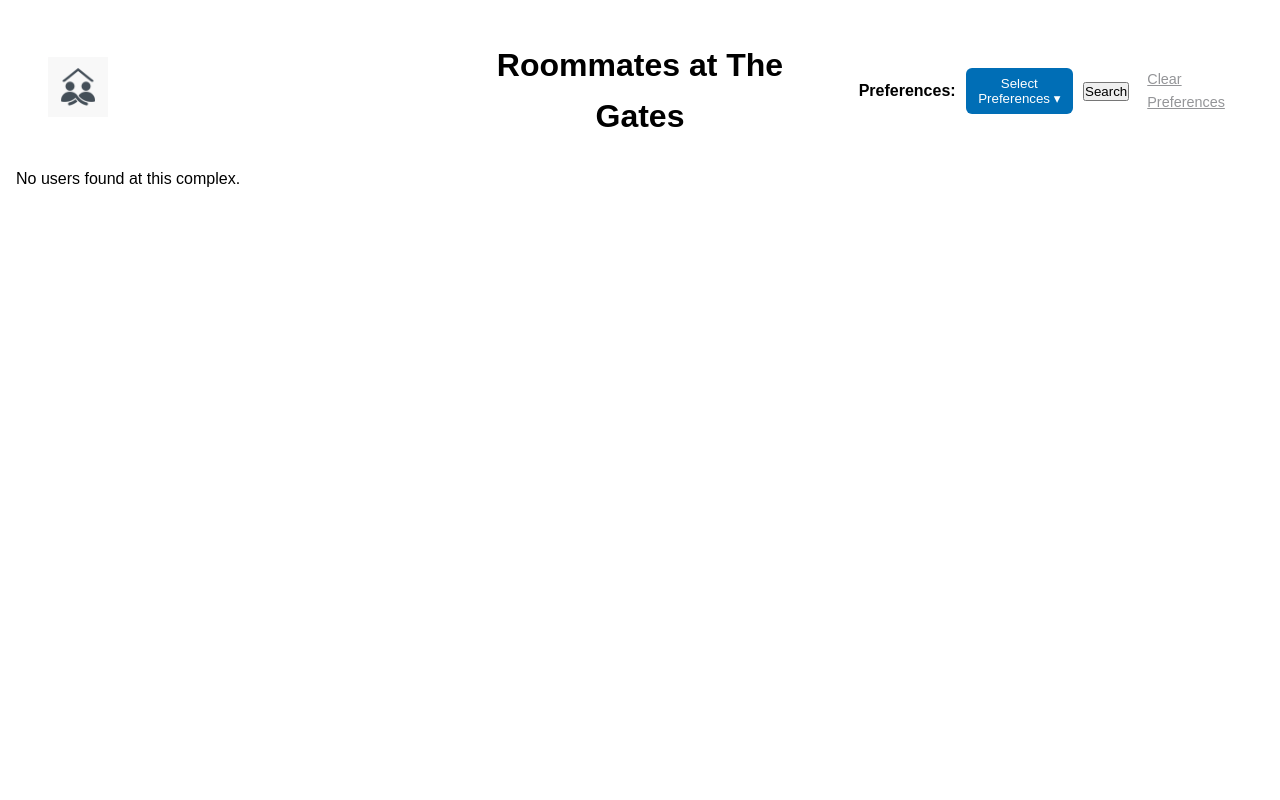
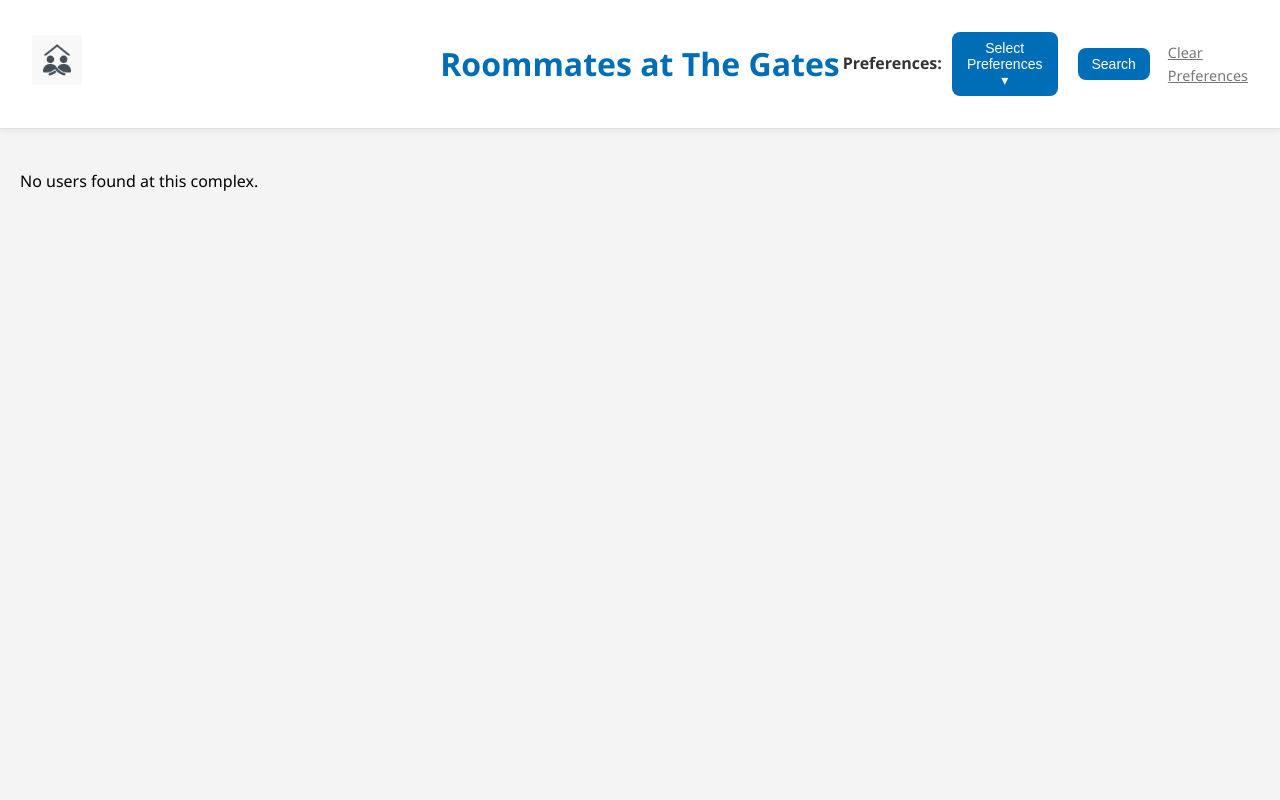
Before and after one commit to mtracy909/Roommate-Matcher, a Flask app: page /search/gates in a window 1280 px wide. Run offline with Flask 3, Linux system fonts and the light colour scheme; the visitor is signed in with stand-in values (Sample User, id 1); data comes from the database, SQL or seed files in the repository.

Commit message:
styled the search results a little bit more

```diff
--- a/flask_dem0/app/static/search_results.css
+++ b/flask_dem0/app/static/search_results.css
@@ -1,169 +1,195 @@
-/* Color Variables */
-:root {
-  --primary-blue: #006EB6;
-  --black: #000000;
-  --white: #FFFFFF;
-  --gray: #949598;
+/* General Page Styles */
+body {
+  font-family: 'Segoe UI', Tahoma, Geneva, Verdana, sans-serif;
+  background-color: #f4f4f4;
+  margin: 0;
+  padding: 0;
 }
 
-/* Title (centered via header layout) */
-main h1 {
-  color: var(--black);
-  font-size: 2rem;
-  margin: 0;
-}
-
-/* Header container (logo | heading | filters) */
+/* Header container */
 .search-header {
   display: flex;
   justify-content: space-between;
   align-items: center;
-  padding: 1.5rem 2rem;
-  gap: 2rem;
-  flex-wrap: nowrap;
+  padding: 2rem;
+  background-color: #ffffff;
+  border-bottom: 1px solid #ddd;
+  box-shadow: 0 2px 6px rgba(0, 0, 0, 0.05);
 }
 
-/* Individual sections */
+/* Header sections */
 .header-section {
   flex: 1;
 }
 
-.center-heading {
+.logo img {
+  height: 50px;
+  cursor: pointer;
+}
+
+.center-heading h1 {
+  margin: 0;
+  font-size: 2rem;
+  color: #006EB6;
   text-align: center;
 }
 
-.logo img {
-  width: 60px;
-  height: auto;
-  cursor: pointer;
-}
-
-/* Profile container */
-.profile-grid {
-  display: flex;
-  flex-wrap: wrap;
-  gap: 1.5rem;
-  justify-content: center;
-  margin-top: 2rem;
-}
-
-/* Profile card */
-.profile-card {
-  background-color: var(--white);
-  border-radius: 10px;
-  box-shadow: 0 2px 6px rgba(0,0,0,0.1);
-  padding: 1.5rem;
-  width: 280px;
-  transition: transform 0.2s ease, box-shadow 0.2s ease;
-}
-
-.profile-card:hover {
-  transform: translateY(-5px);
-  box-shadow: 0 6px 15px rgba(0,0,0,0.15);
-}
-
-/* Username style */
-.username {
-  font-weight: normal;
-  color: var(--gray);
-  font-size: 0.9rem;
-}
-
-/* Preferences list */
-.prefs-list {
-  list-style: none;
-  padding-left: 0;
-  display: flex;
-  flex-wrap: wrap;
-  gap: 6px;
-  margin-top: 5px;
-}
-
-.prefs-list li {
-  background-color: #f0f0f0;
-  padding: 4px 10px;
-  border-radius: 5px;
-  font-size: 0.85rem;
-  color: var(--black);
-}
-
-/* Connect button */
-.connect-btn {
-  margin-top: 1rem;
-  padding: 10px 16px;
-  background-color: var(--primary-blue);
-  color: var(--white);
-  border: none;
-  border-radius: 6px;
-  cursor: pointer;
-  transition: background-color 0.3s ease, transform 0.2s ease;
-}
-
-.connect-btn:hover {
-  background-color: #00529a;
-  transform: translateY(-2px);
-}
-
-/* Filter form inline layout */
+/* Filter form */
 .filter-form-inline {
   display: flex;
   align-items: center;
-  gap: 10px;
   justify-content: flex-end;
   flex-wrap: nowrap;
+  gap: 10px;
 }
 
 .filter-form-inline label {
+  font-size: 1rem;
+  color: #333;
   margin: 0;
 }
 
-/* Dropdown button */
 #dropdown-button {
-  background-color: var(--primary-blue);
-  color: var(--white);
+  background-color: #006EB6;
+  color: #ffffff;
   border: none;
-  padding: 8px 12px;
-  border-radius: 6px;
+  padding: 8px 14px;
+  border-radius: 8px;
+  font-size: 14px;
   cursor: pointer;
+  transition: background-color 0.3s ease;
 }
 
 #dropdown-button:hover {
-  background-color: #00529a;
+  background-color: #005a98;
 }
 
-/* Dropdown content box */
 .dropdown-content {
   display: none;
   position: absolute;
-  background-color: var(--white);
+  right: 0;
+  background-color: #ffffff;
   border: 1px solid #ccc;
-  max-height: 200px;
+  border-radius: 8px;
+  padding: 10px;
+  max-height: 220px;
   overflow-y: auto;
-  padding: 10px;
+  box-shadow: 0 4px 12px rgba(0, 0, 0, 0.1);
   z-index: 1000;
-  right: 0;
-  box-shadow: 0 2px 6px rgba(0,0,0,0.1);
 }
 
 .dropdown-content label {
   display: block;
-  text-align: left;
-  margin-bottom: 4px;
+  margin-bottom: 6px;
+  color: #333;
+  font-size: 0.95rem;
 }
 
-/* Search and clear buttons */
+/* Buttons */
+button,
 .filter-actions button {
-  background-color: var(--primary-blue);
-  color: var(--white);
+  background-color: #006EB6;
+  color: #ffffff;
   border: none;
-  border-radius: 6px;
-  padding: 8px 12px;
+  border-radius: 8px;
+  padding: 8px 14px;
+  font-size: 14px;
   cursor: pointer;
+  transition: background-color 0.3s ease;
+}
+
+button:hover,
+.filter-actions button:hover {
+  background-color: #005a98;
 }
 
 .clear-link {
   margin-left: 8px;
   font-size: 0.9rem;
   text-decoration: underline;
-  color: var(--gray);
+  color: #777;
 }
+
+/* Main profile grid */
+main {
+  padding: 40px 20px;
+}
+
+.profile-grid {
+  display: flex;
+  flex-wrap: wrap;
+  gap: 2rem;
+  justify-content: center;
+}
+
+/* Profile card */
+.profile-card {
+  background-color: #ffffff;
+  padding: 24px;
+  border-radius: 12px;
+  box-shadow: 0 4px 12px rgba(0, 0, 0, 0.07);
+  width: 300px;
+  transition: transform 0.2s ease, box-shadow 0.2s ease;
+}
+
+.profile-card:hover {
+  transform: translateY(-6px);
+  box-shadow: 0 6px 20px rgba(0, 0, 0, 0.12);
+}
+
+.profile-card h3 {
+  margin-top: 0;
+  color: #006EB6;
+}
+
+.username {
+  font-size: 0.9rem;
+  color: #777;
+  font-weight: normal;
+}
+
+.profile-card p {
+  color: #333;
+  font-size: 0.95rem;
+}
+
+/* Preferences list */
+.prefs {
+  margin-top: 10px;
+}
+
+.prefs-list {
+  list-style: none;
+  padding: 0;
+  display: flex;
+  flex-wrap: wrap;
+  gap: 8px;
+  margin-top: 6px;
+}
+
+.prefs-list li {
+  background-color: #e8f1fb;
+  color: #006EB6;
+  padding: 6px 10px;
+  font-size: 0.85rem;
+  border-radius: 6px;
+}
+
+/* Connect button */
+.connect-btn {
+  width: 100%;
+  margin-top: 1rem;
+  padding: 10px 0;
+  font-size: 15px;
+  border-radius: 8px;
+  background-color: #006EB6;
+  color: #fff;
+  border: none;
+  cursor: pointer;
+  transition: background-color 0.3s ease, transform 0.2s ease;
+}
+
+.connect-btn:hover {
+  background-color: #005a98;
+  transform: translateY(-2px);
+}
--- a/flask_dem0/app/templates/search_results.html
+++ b/flask_dem0/app/templates/search_results.html
@@ -40,8 +40,9 @@
         </div>
       </div>
 
+      <div class="filter-actions"></div>
       <button type="submit">Search</button>
-      <a href="{{ url_for('search_results', complex_name=complex_name) }}" class="clear-link">Clear Preferences</a>
+       <a href="{{ url_for('search_results', complex_name=complex_name) }}" class="clear-link">Clear Preferences</a>
     </form>
   </div>
 </div>
```
